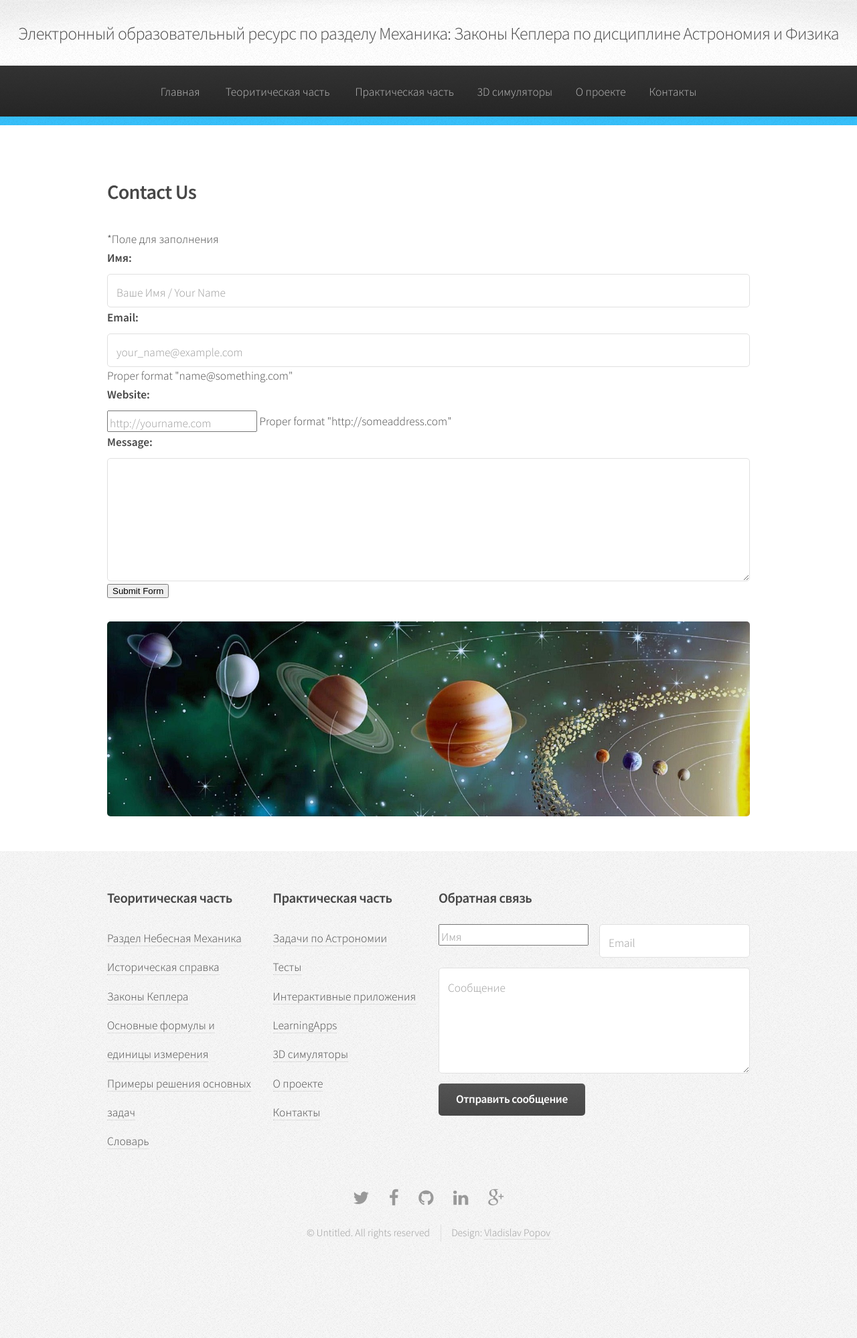
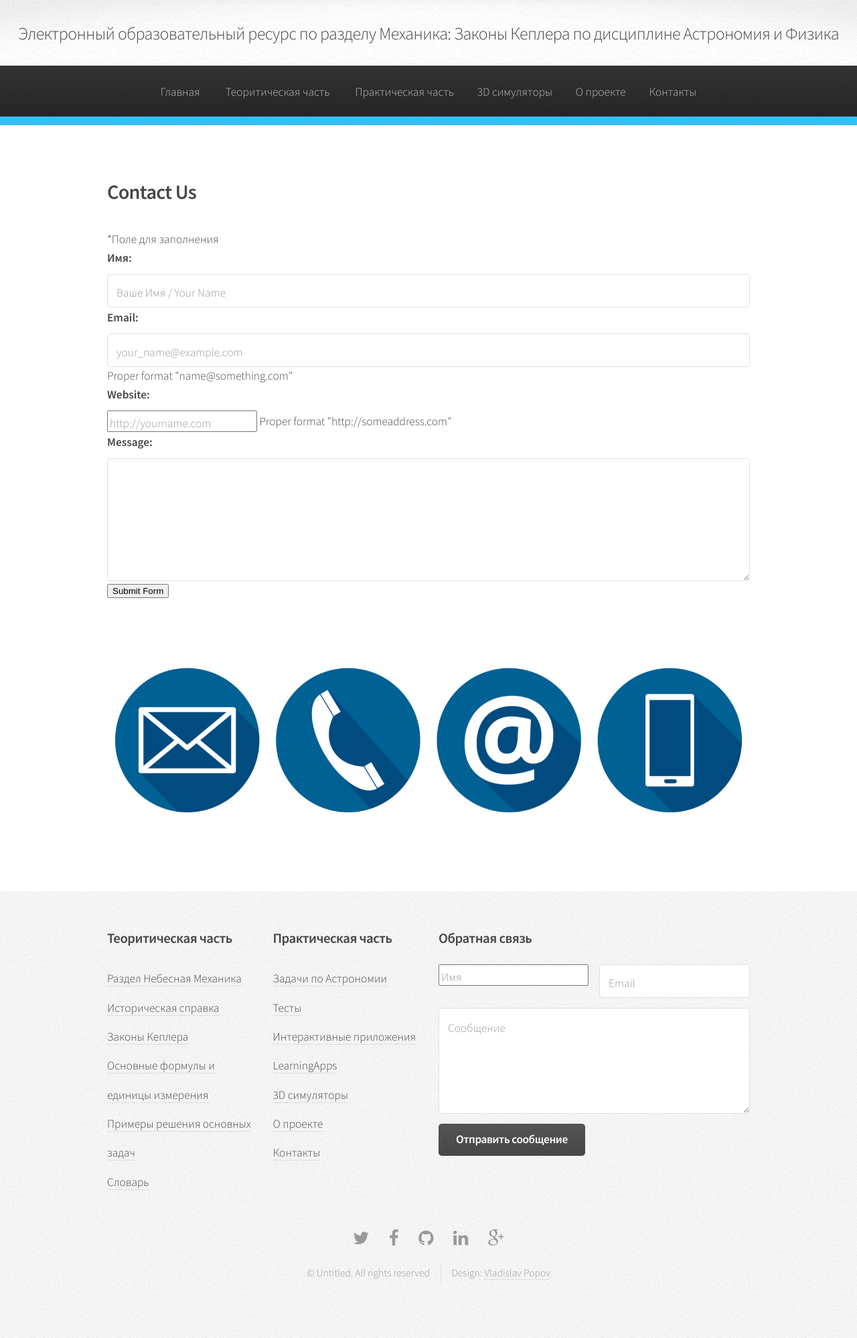
Before and after one commit to VlPop/VlPop.github.io, a Jekyll site: the page built from Contacts.html, in a window 1280 px wide. Shown: the whole page at 67% size. Built offline with Jekyll 4.4.1, drawn with Linux system fonts in a browser that asks for light colours; before the commit the page ends 1937 px from its top, so only the background shows below that.

Commit message:
Update Contacts.html

```diff
--- a/Contacts.html
+++ b/Contacts.html
@@ -51,7 +51,7 @@ layout: default
         </li>
     </ul>
 </form>
-	<span class="image featured"><img src="{{ site.baseurl }}/assets/images/banner.jpg" alt="" /></span>
+	<span class="image featured"><img src="{{ site.baseurl }}/assets/images/contactos.png" alt="" /></span>
 </body>
 </html>
 					</article>
```
